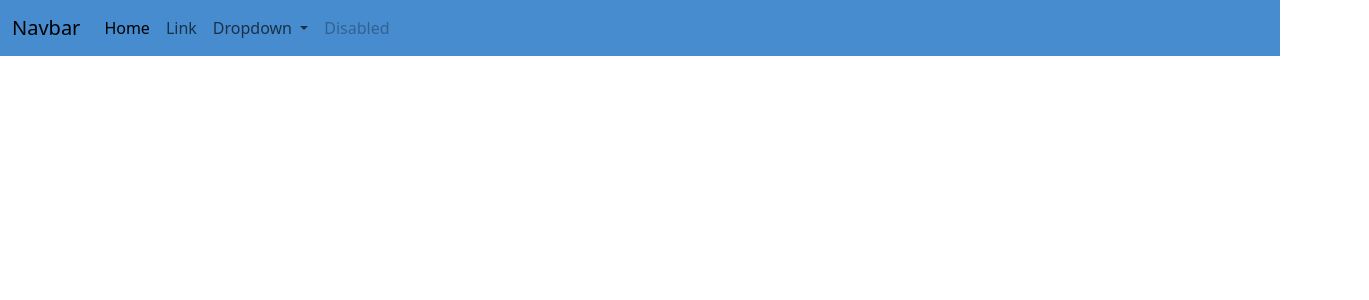
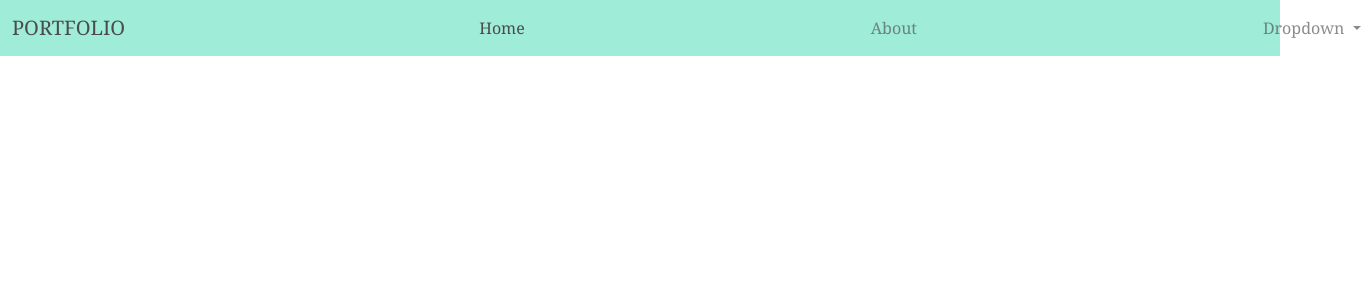
Before and after one commit to mthimkulu23/Angular-Portfolio, an Angular app: page / in a window 1280 px wide. Shown: the top 300 px of the page, 1369 px wide, since content can reach past the window. Built offline with nearby package versions, Linux system fonts and the light colour scheme.

Commit message:
move my nav-item right

```diff
--- a/src/app/nav/nav.component.html
+++ b/src/app/nav/nav.component.html
@@ -1,16 +1,17 @@
 <nav class="navbar navbar-expand-lg ">
   <div class="container-fluid">
-    <a class="navbar-brand" href="#">Navbar</a>
+    <a class="navbar-brand" href="#">PORTFOLIO</a>
     <button class="navbar-toggler" type="button" data-bs-toggle="collapse" data-bs-target="#navbarSupportedContent" aria-controls="navbarSupportedContent" aria-expanded="false" aria-label="Toggle navigation">
       <span class="navbar-toggler-icon"></span>
     </button>
+
     <div class="collapse navbar-collapse" id="navbarSupportedContent">
       <ul class="navbar-nav me-auto mb-2 mb-lg-0">
         <li class="nav-item">
           <a class="nav-link active" aria-current="page" href="#">Home</a>
         </li>
         <li class="nav-item">
-          <a class="nav-link" href="#">Link</a>
+          <a class="nav-link" href="#">About</a>
         </li>
         <li class="nav-item dropdown">
           <a class="nav-link dropdown-toggle" href="#" role="button" data-bs-toggle="dropdown" aria-expanded="false">
@@ -22,10 +23,7 @@
             <li><hr class="dropdown-divider"></li>
             <li><a class="dropdown-item" href="#">Something else here</a></li>
           </ul>
-        </li>
-        <li class="nav-item">
-          <a class="nav-link disabled" aria-disabled="true">Disabled</a>
-        </li>
+
       </ul>
 
     </div>
--- a/src/app/nav/nav.component.scss
+++ b/src/app/nav/nav.component.scss
@@ -1,3 +1,15 @@
+
 .navbar{
-    background-color: #478CCF;
+    background-color: #77E4C8;
+    opacity: .7;
+    font-family: Cambria, Cochin, Georgia, Times, 'Times New Roman', serif;
 }
+
+
+.nav-item{
+    margin-left: 330px;
+    display: flex;
+   justify-content: flex-end;
+
+
+}
```
